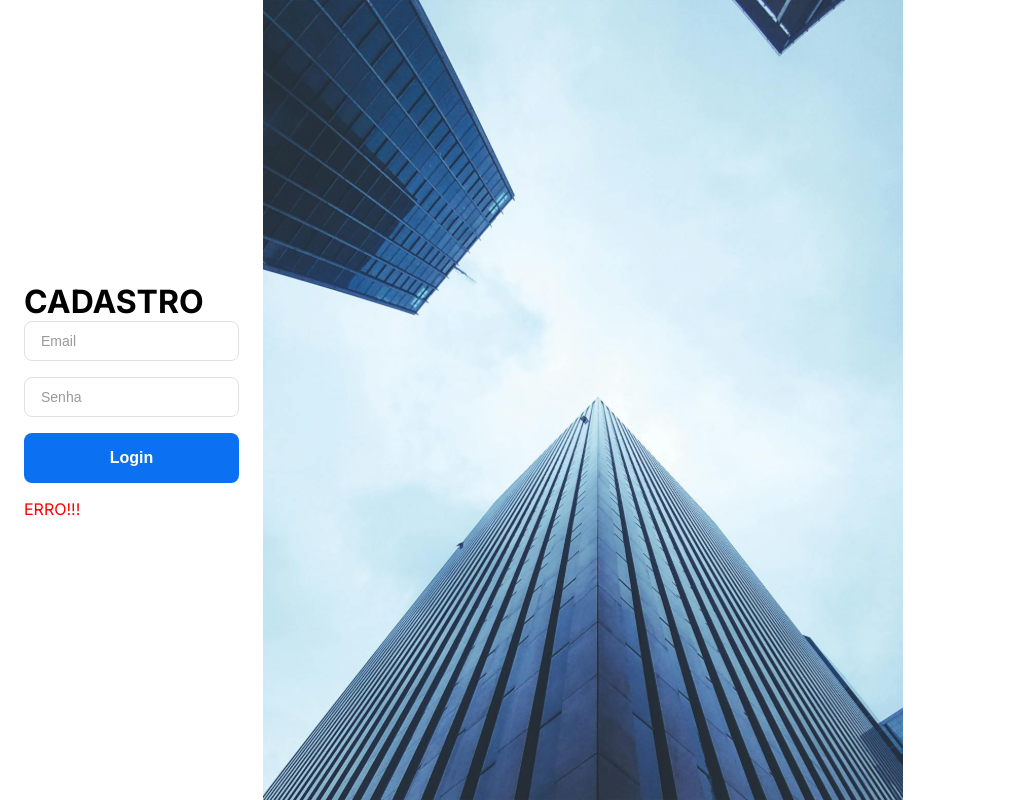
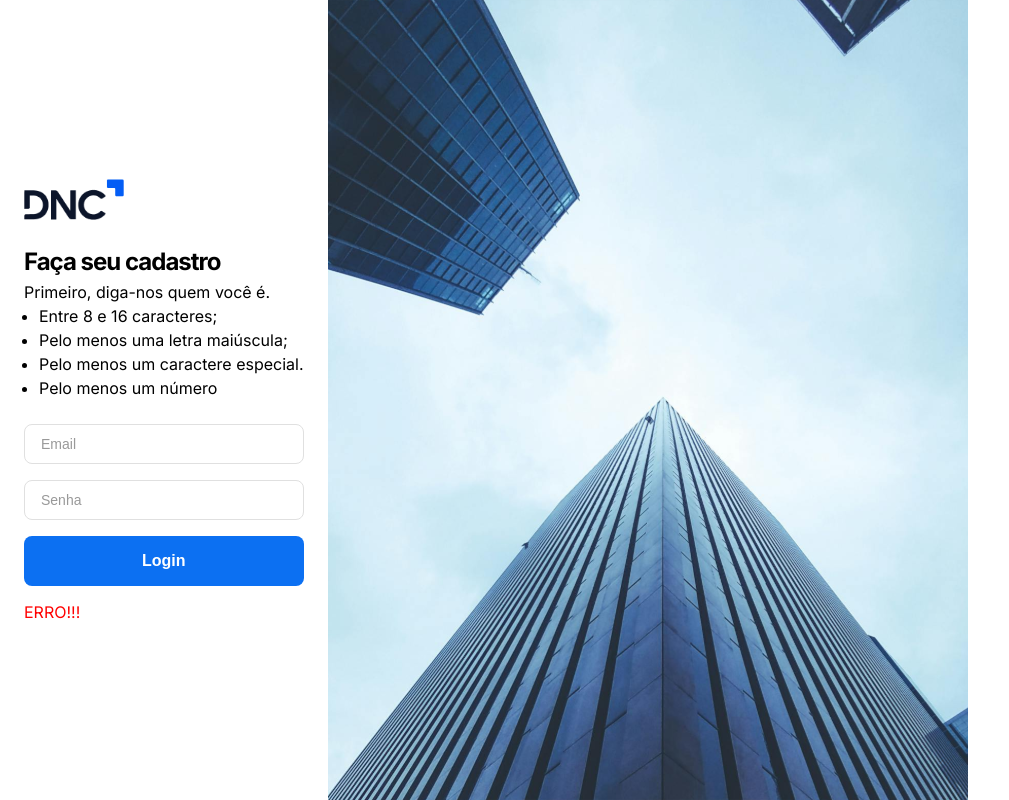
Before and after one commit to Vitori1/dnc-sales-dashboard-vitoria, a React (Vite) app: page /cadastro in a window 1280 px wide. Shown: the whole page, without its empty margins (0-1009 px from the left). Built offline with nearby package versions, Linux system fonts and the light colour scheme.

Commit message:
Feat: Form component

```diff
--- /dev/null
+++ b/src/components/Logo.tsx
@@ -0,0 +1,8 @@
+import styled from 'styled-components'
+import { pxToRem } from '@/utils'
+export const Logo = styled.figure<{ height: number; width: number }>`
+  background-image: url(${(props) => props.theme.appLogo});
+  background-size: cover;
+  height: ${(props) => pxToRem(props.height)};
+  width: ${(props) => pxToRem(props.width)};
+`
--- a/src/components/StyledInput.tsx
+++ b/src/components/StyledInput.tsx
@@ -3,7 +3,7 @@
 import { pxToRem } from '@/utils'
 export const StyledInput = styled.input<InputProps>`
   background-color: ${(props) => props.theme.textInput.active};
-  color: ${(props) => props.theme.buttons.activeColor};
+  color: ${(props) => props.theme.textInput.activeColor};
   border-radius: ${pxToRem(8)};
   border: ${pxToRem(1)} solid ${(props) => props.theme.textInput.borderColor};
   box-sizing: border-box;
--- /dev/null
+++ b/src/components/Typographies.tsx
@@ -0,0 +1,39 @@
+import styled from 'styled-components'
+import { TypographiesProps } from '@/types'
+import { pxToRem } from '@/utils'
+export const StyledH1 = styled.h1<TypographiesProps>`
+  color: ${(props) => props.color || 'inherit'};
+  font-size: ${(props) => pxToRem(props.size || 24)};
+  font-weight: ${(props) => pxToRem(props.weight || 600)};
+  letter-spacing: ${pxToRem(-1)};
+  line-height: ${(props) => pxToRem(props.lineheight || 36)};
+`
+export const StyledH2 = styled.h2<TypographiesProps>`
+  color: ${(props) => props.color || 'inherit'};
+  font-size: ${(props) => pxToRem(props.size || 16)};
+  font-weight: ${(props) => pxToRem(props.weight || 600)};
+  line-height: ${(props) => pxToRem(props.lineheight || 24)};
+`
+export const StyledP = styled.p<TypographiesProps>`
+  color: ${(props) => props.color || 'inherit'};
+  font-size: ${(props) => pxToRem(props.size || 16)};
+  font-weight: ${(props) => pxToRem(props.weight || 400)};
+  line-height: ${(props) => pxToRem(props.lineheight || 24)};
+`
+export const StyledSpan = styled.span<TypographiesProps>`
+  color: ${(props) => props.color || 'inherit'};
+  font-size: ${(props) => pxToRem(props.size || 16)};
+  font-weight: ${(props) => pxToRem(props.weight || 400)};
+  line-height: ${(props) => pxToRem(props.lineheight || 24)};
+`
+export const StyledUl = styled.ul<TypographiesProps>`
+  color: ${(props) => props.color || 'inherit'};
+  font-size: ${(props) => pxToRem(props.size || 16)};
+  font-weight: ${(props) => pxToRem(props.weight || 400)};
+  line-height: ${(props) => pxToRem(props.lineheight || 24)};
+  list-style-position: inside;
+  li {
+    list-style-position: outside;
+    margin-left: ${pxToRem(15)};
+  }
+`
--- a/src/components/index.ts
+++ b/src/components/index.ts
@@ -1,4 +1,6 @@
+export { default as FormComponent } from './FormComponent'
 export * from './BannerImage'
+export * from './Logo'
 export * from './StyledButton'
 export * from './StyledInput'
-export { default as FormComponent } from './FormComponent'
+export * from './Typographies'
--- a/src/pages/Login.tsx
+++ b/src/pages/Login.tsx
@@ -1,5 +1,12 @@
-import { BannerImage, FormComponent } from '@/components'
+import {
+  BannerImage,
+  FormComponent,
+  StyledH1,
+  StyledP,
+  Logo,
+} from '@/components'
 import { Box, Container, Grid } from '@mui/material'
+import { pxToRem } from '@/utils'
 
 function Login() {
   return (
@@ -8,7 +15,13 @@
         <Grid container>
           <Grid sx={{ alignItems: 'center', display: 'flex', height: '100vh' }}>
             <Container maxWidth="sm">
-              <h1>LOGIN</h1>
+              <Box sx={{ marginBottom: pxToRem(24) }}>
+                <Logo height={41} width={100} />
+              </Box>
+              <Box sx={{ marginBottom: pxToRem(24) }}>
+                <StyledH1>Bem-vindo</StyledH1>
+                <StyledP>Digite sua senha e email para logar</StyledP>
+              </Box>
               <FormComponent
                 inputs={[
                   { type: 'email', placeholder: 'Email', disabled: true },
--- a/src/pages/Registration.tsx
+++ b/src/pages/Registration.tsx
@@ -1,5 +1,13 @@
 import { Box, Container, Grid } from '@mui/material'
-import { BannerImage, FormComponent } from '@/components'
+import {
+  BannerImage,
+  FormComponent,
+  StyledH1,
+  StyledP,
+  StyledUl,
+  Logo,
+} from '@/components'
+import { pxToRem } from '@/utils'
 // item xs={12} sm={6}// item sm={6}
 function Registration() {
   return (
@@ -8,7 +16,19 @@
         <Grid container>
           <Grid sx={{ alignItems: 'center', display: 'flex', height: '100vh' }}>
             <Container maxWidth="sm">
-              <h1>CADASTRO</h1>
+              <Box sx={{ marginBottom: pxToRem(24) }}>
+                <Logo height={41} width={100} />
+              </Box>
+              <Box sx={{ marginBottom: pxToRem(24) }}>
+                <StyledH1>Faça seu cadastro</StyledH1>
+                <StyledP>Primeiro, diga-nos quem você é.</StyledP>
+                <StyledUl>
+                  <li>Entre 8 e 16 caracteres;</li>
+                  <li>Pelo menos uma letra maiúscula;</li>
+                  <li>Pelo menos um caractere especial.</li>
+                  <li>Pelo menos um número</li>
+                </StyledUl>
+              </Box>
               <FormComponent
                 inputs={[
                   { type: 'email', placeholder: 'Email' },
--- /dev/null
+++ b/src/styled.d.ts
@@ -0,0 +1,5 @@
+import 'styled-components'
+import { Theme } from '@/types'
+declare module 'styled-components' {
+  export interface DefaultTheme extends Theme {}
+}
--- a/src/styles/globalStyle.ts
+++ b/src/styles/globalStyle.ts
@@ -1,8 +1,8 @@
-import { Theme } from '@/types'
+//import { Theme } from '@/types'
 import { createGlobalStyle } from 'styled-components'
-//import { DefaultTheme } from 'styled-components'
+import { DefaultTheme } from 'styled-components'
 
-export const GlobalStyle = createGlobalStyle<{ theme?: Theme }>`
+export const GlobalStyle = createGlobalStyle<{ theme?: DefaultTheme }>`
     body, html {
         background: ${(props) => props.theme.appBackground};
         color: ${(props) => props.theme.appColor};
@@ -10,7 +10,7 @@
         padding: 0;
         font-family: "Inter", sans-serif;
     }
-    h1, h2, p, ul, li {
+    h1, h2, p, ul, li, figure {
         margin: 0;
         padding: 0;
     }
--- a/src/styles/theme.ts
+++ b/src/styles/theme.ts
@@ -10,7 +10,7 @@
   buttons: {
     alert: '#E80000',
     alertColor: '#FFF',
-    alertHouver: '#D80000',
+    alertHover: '#D80000',
     disabled: '#CCC',
     disabledColor: '#999',
     primary: '#0C70F2',
@@ -49,7 +49,7 @@
   buttons: {
     alert: '#E80000',
     alertColor: '#FFF',
-    alertHouver: '#D80000',
+    alertHover: '#D80000',
     disabled: '#313649',
     disabledColor: '#6D7B8E',
     primary: '#0C70F2',
--- a/src/types/index.ts
+++ b/src/types/index.ts
@@ -1,2 +1,3 @@
+export * from './typographies'
 export * from './theme'
 export * from './formComponent'
--- a/src/types/theme.d.ts
+++ b/src/types/theme.d.ts
@@ -8,7 +8,7 @@
   buttons: {
     alert: string
     alertColor: string
-    alertHouver: string
+    alertHover: string
     disabled: string
     disabledColor: string
     primary: string
--- /dev/null
+++ b/src/types/typographies.d.ts
@@ -0,0 +1,6 @@
+export interface TypographiesProps {
+  color?: string
+  size?: number
+  lineheight?: number
+  weight?: number
+}
```
Also changed, not shown: public/dnc-logo-black.svg, public/dnc-logo-white.svg.
